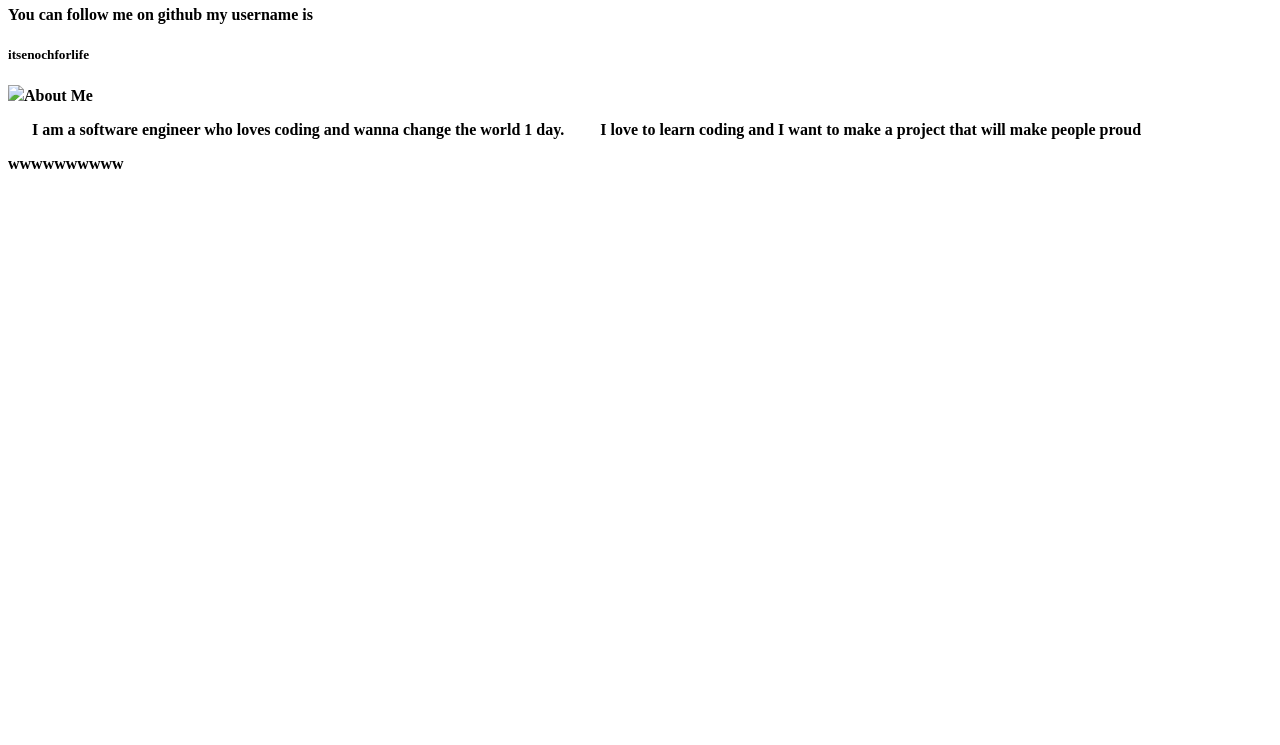
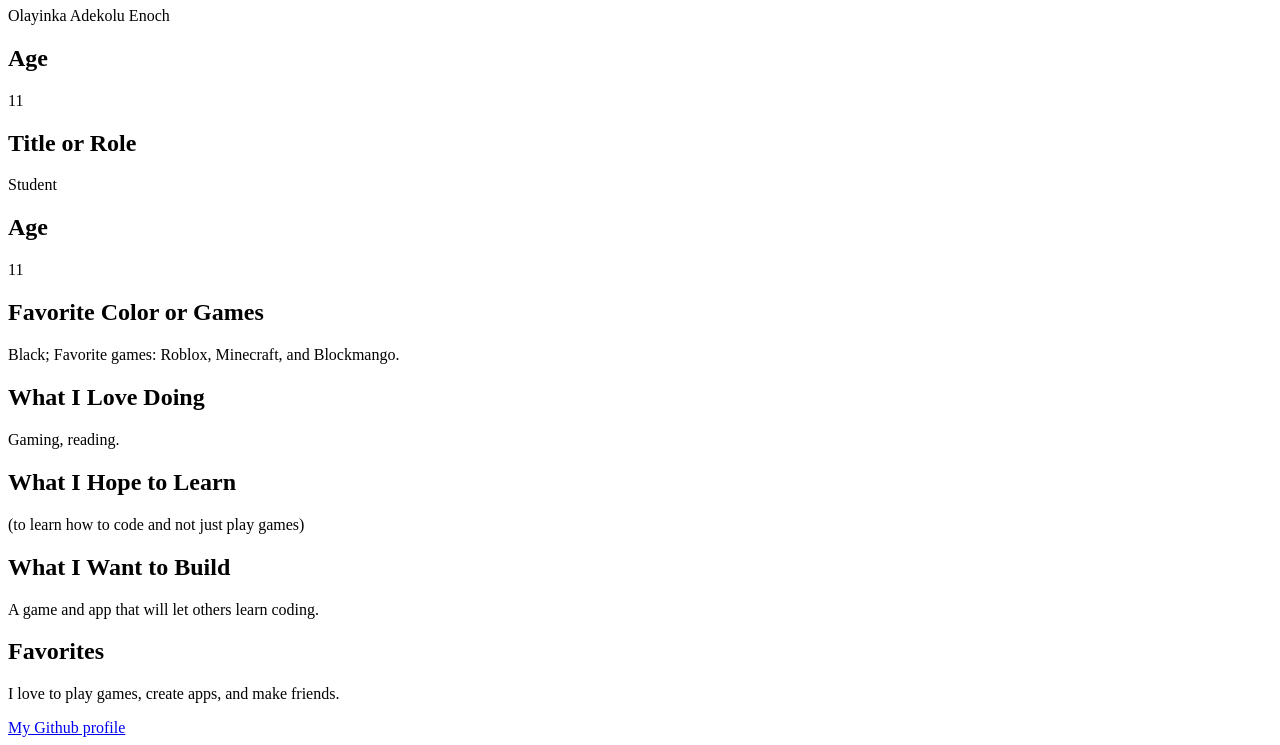
Before and after one commit to itsenochforlife/My-profile, a plain HTML site: page index.html in a window 1280 px wide. Shown: the part 60-805 px from the top of the page. Drawn offline with Linux system fonts and the light colour scheme.

Commit message:
Update index.html

```diff
--- a/index.html
+++ b/index.html
@@ -1,16 +1,30 @@
-<html lang="en"></html>
+<!DOCTYPE html>
+<html lang="en">
 <head>
 <meta charset="UTF-8">
 <meta name="viewport" content="width=device-width, initial-scale=1.0">
-<title> Olayinka Adekolu Enoch | Profile </title>
+<title>Document</title>
 </head>
 <body>
-<h1>Olayinka Adekolu Enoch</h1>
-<strong>You can follow me on github my username is<h5>itsenochforlife</h5>
-<img src=c:\Users\zirra\Downloads\gojo-sataru-egw2m5ekfmtr4618.jpg
- <h2>About Me</h2>
-<p>      I am a software engineer who loves coding and wanna change the world 1 day.
-
-        I love to learn coding and I want to make a project that will make people proud</p>
-
-wwwwwwwwww
+<h2>Name</h2>
+<p>Olayinka Adekolu Enoch</p>
+<h2>Age</h2>
+<p>11</p>
+<h2>Title or Role</h2>
+<p>Student</p>
+<h2>Age</h2>
+<p>11</p>
+<h2>Favorite Color or Games</h2>
+<p>Black; Favorite games: Roblox, Minecraft, and Blockmango.</p>
+<h2>What I Love Doing</h2>
+<p>Gaming, reading.</p>
+<h2>What I Hope to Learn</h2>
+<p>(to learn how to code and not just play games)</p>
+<h2>What I Want to Build</h2>
+<p>A game and app that will let others learn coding.</p>
+<h2>Favorites</h2>
+<p>I love to play games, create apps, and make friends.</p>
+<a class="github-link" href="https://github.com/itsenochforlife" target="_blank" rel="noopener noreferrer" aria-label="Visit GitHub profile of Olayinka Adekolu Enoch">
+My Github profile
+</body>
+</html>
```
